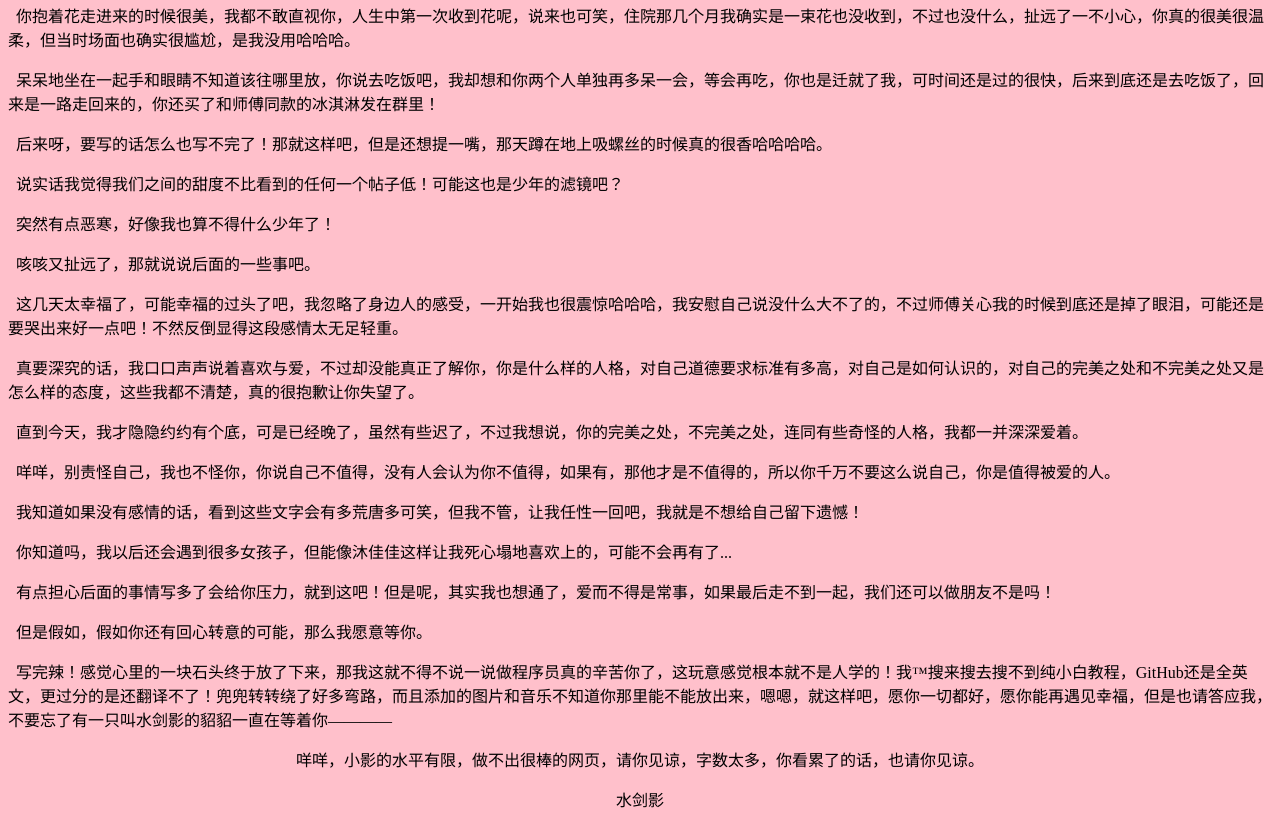
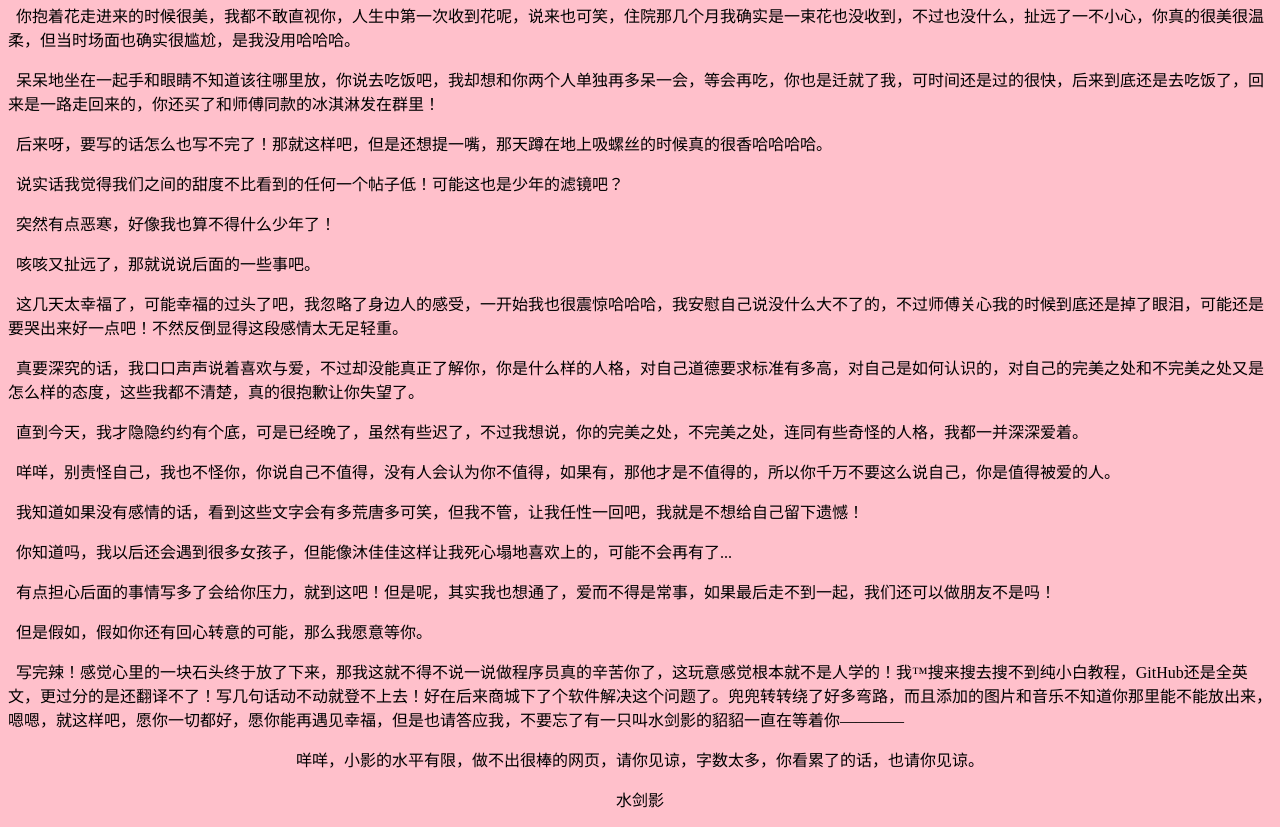
Before and after one commit to shuijianying/shuijianying.github-io, a plain HTML site: page index.html in a window 1280 px wide. Shown: the part 1808-2635 px from the top of the page. Drawn offline with Linux system fonts and the light colour scheme.

Commit message:
Update index.html

```diff
--- a/index.html
+++ b/index.html
@@ -53,7 +53,7 @@ html {
 <p>  &nbsp;&nbsp;你知道吗，我以后还会遇到很多女孩子，但能像沐佳佳这样让我死心塌地喜欢上的，可能不会再有了...</p>
 <p>  &nbsp;&nbsp;有点担心后面的事情写多了会给你压力，就到这吧！但是呢，其实我也想通了，爱而不得是常事，如果最后走不到一起，我们还可以做朋友不是吗！</p>
 <p>  &nbsp;&nbsp;但是假如，假如你还有回心转意的可能，那么我愿意等你。</p>
-<p>  &nbsp;&nbsp;写完辣！感觉心里的一块石头终于放了下来，那我这就不得不说一说做程序员真的辛苦你了，这玩意感觉根本就不是人学的！我™搜来搜去搜不到纯小白教程，GitHub还是全英文，更过分的是还翻译不了！兜兜转转绕了好多弯路，而且添加的图片和音乐不知道你那里能不能放出来，嗯嗯，就这样吧，愿你一切都好，愿你能再遇见幸福，但是也请答应我，不要忘了有一只叫水剑影的貂貂一直在等着你————</p>
+<p>  &nbsp;&nbsp;写完辣！感觉心里的一块石头终于放了下来，那我这就不得不说一说做程序员真的辛苦你了，这玩意感觉根本就不是人学的！我™搜来搜去搜不到纯小白教程，GitHub还是全英文，更过分的是还翻译不了！写几句话动不动就登不上去！好在后来商城下了个软件解决这个问题了。兜兜转转绕了好多弯路，而且添加的图片和音乐不知道你那里能不能放出来，嗯嗯，就这样吧，愿你一切都好，愿你能再遇见幸福，但是也请答应我，不要忘了有一只叫水剑影的貂貂一直在等着你————</p>
 <p align="center">咩咩，小影的水平有限，做不出很棒的网页，请你见谅，字数太多，你看累了的话，也请你见谅。</p>
 <p align="center">水剑影</p>
 </body>
```
